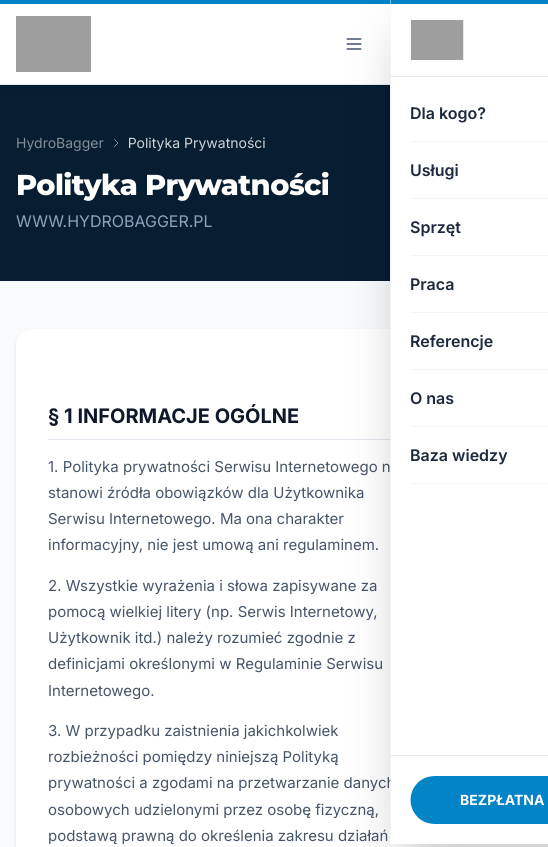
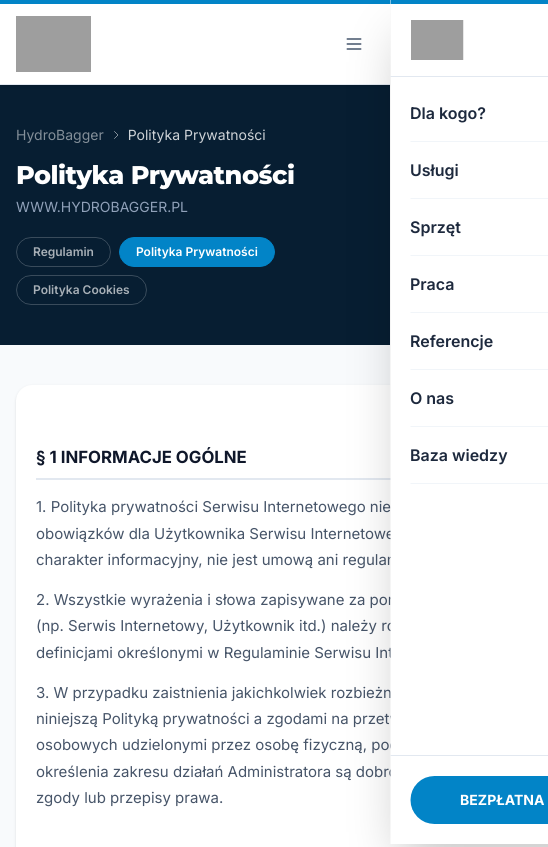
Before and after one commit to Creva-debug/HydroBagger, a Next.js app: page /polityka-prywatnosci in a window 390 px wide. Shown: the top 847 px of the page, 548 px wide, since content can reach past the window. Built offline with nearby package versions, Linux system fonts and the light colour scheme; grey boxes are pictures that could not be loaded.

Commit message:
Update legal documents and styles for improved clarity and responsiveness. Adjust font sizes and add links in PolitykaCookies and PolitykaPrywatnosci for better navigation. Enhance layout in LegalPage for a more cohesive user experience.

```diff
--- a/src/app/globals.css
+++ b/src/app/globals.css
@@ -249,16 +249,17 @@ body {
 .mega-link:hover .mega-link-dot { opacity: 1; }
 
 /* Legal document prose */
-.legal-content h2 { font-size: 1.25rem; font-weight: 700; color: #0f172a; margin-top: 2.5rem; margin-bottom: 0.875rem; padding-bottom: 0.5rem; border-bottom: 1px solid #e2e8f0; }
-.legal-content h3 { font-size: 1rem; font-weight: 700; color: #1e293b; margin-top: 1.75rem; margin-bottom: 0.5rem; }
+.legal-content h2 { font-size: clamp(1.05rem, 2.5vw, 1.25rem); font-weight: 700; color: #0f172a; margin-top: 2.5rem; margin-bottom: 0.875rem; padding-bottom: 0.5rem; border-bottom: 2px solid #e2e8f0; }
+.legal-content h3 { font-size: clamp(0.9375rem, 2vw, 1rem); font-weight: 700; color: #1e293b; margin-top: 1.75rem; margin-bottom: 0.5rem; }
 .legal-content h4 { font-size: 0.9375rem; font-weight: 600; color: #334155; margin-top: 1.25rem; margin-bottom: 0.375rem; }
 .legal-content p { font-size: 0.9375rem; line-height: 1.75; color: #475569; margin-bottom: 0.875rem; }
 .legal-content ul, .legal-content ol { padding-left: 1.5rem; margin-bottom: 0.875rem; }
 .legal-content li { font-size: 0.9375rem; line-height: 1.7; color: #475569; margin-bottom: 0.25rem; }
 .legal-content strong { color: #1e293b; font-weight: 600; }
 .legal-content a { color: var(--hb-water); text-decoration: underline; }
-.legal-content table { width: 100%; border-collapse: collapse; font-size: 0.875rem; margin-bottom: 1.25rem; }
-.legal-content th { background: #f1f5f9; font-weight: 700; color: #1e293b; padding: 0.625rem 0.75rem; border: 1px solid #e2e8f0; text-align: left; }
+.legal-content .table-wrap { overflow-x: auto; -webkit-overflow-scrolling: touch; margin-bottom: 1.25rem; border-radius: 0.5rem; }
+.legal-content table { width: 100%; border-collapse: collapse; font-size: 0.875rem; min-width: 480px; }
+.legal-content th { background: #f1f5f9; font-weight: 700; color: #1e293b; padding: 0.625rem 0.75rem; border: 1px solid #e2e8f0; text-align: left; white-space: nowrap; }
 .legal-content td { padding: 0.625rem 0.75rem; border: 1px solid #e2e8f0; color: #475569; vertical-align: top; }
 .legal-content tr:nth-child(even) td { background: #f8fafc; }
 
--- a/src/app/polityka-cookies/page.tsx
+++ b/src/app/polityka-cookies/page.tsx
@@ -20,7 +20,7 @@ export default function CiasteczkaCookiesPage() {
         <li>w jaki sposób i do jakich celów wykorzystujemy dane,</li>
         <li>przez jaki czas przechowujemy informacje zawarte w cookies.</li>
       </ul>
-      <p>Polityka cookies Serwisu Internetowego www.hydrobagger.pl nie stanowi źródła obowiązków dla Użytkownika. Ma ona charakter wyłącznie informacyjny, nie jest umową ani regulaminem. We wszelkich kwestiach nieuregulowanych Polityką Cookies, znajduje zastosowanie Polityka Prywatności i/lub Regulamin Serwisu Internetowego.</p>
+      <p>Polityka cookies Serwisu Internetowego www.hydrobagger.pl nie stanowi źródła obowiązków dla Użytkownika. Ma ona charakter wyłącznie informacyjny, nie jest umową ani regulaminem. We wszelkich kwestiach nieuregulowanych Polityką Cookies, znajduje zastosowanie <a href="/polityka-prywatnosci">Polityka Prywatności</a> i/lub <a href="/regulamin">Regulamin Serwisu Internetowego</a>.</p>
       <p><strong>Dane kontaktowe:</strong> Leszek Białasik działający pod firmą Firma Usługowo Handlowa DIUNA Leszek Białasik z siedzibą w Międzychodzie przy ul. 17 Stycznia 5/1, 64-400 Międzychód, NIP: 5951211839, REGON: 634229921, adres mailowy: kontakt@hydrobagger.pl.</p>
 
       <h3>1. Czy nasza Strona Internetowa korzysta z cookies?</h3>
--- a/src/app/polityka-prywatnosci/page.tsx
+++ b/src/app/polityka-prywatnosci/page.tsx
@@ -37,6 +37,7 @@ export default function PolitykaPrywatnosciPage() {
       <p>6. Podanie danych osobowych przez Użytkownika jest dobrowolne, lecz niezbędne w celu skorzystania z określonych funkcjonalności Serwisu Internetowego (np. formularzy kontaktowych).</p>
 
       <p><strong>8. Cele i podstawy prawne przetwarzania danych osobowych:</strong></p>
+      <div className="table-wrap">
       <table>
         <thead>
           <tr>
@@ -78,6 +79,7 @@ export default function PolitykaPrywatnosciPage() {
           </tr>
         </tbody>
       </table>
+      </div>
 
       <p>10. <strong>Kontakt e-mailowy, formularz kontaktowy.</strong> Kontaktując się z nami za pośrednictwem poczty elektronicznej, przekazujesz nam swój adres e-mail jako adres nadawcy wiadomości. Kontaktując się za pośrednictwem formularza konsultacyjnego przekazujesz nam swój adres e-mail, numer telefonu oraz treść wiadomości (w tym opis projektu). W formularzu dotyczącym m.in. aplikacji o pracę możesz dodatkowo podać imię i nazwisko. Podanie danych jest dobrowolne, ale niezbędne, by nawiązać z nami kontakt w wybranym celu.</p>
       <p>Twoje dane są w tym przypadku przetwarzane w celu kontaktu z Tobą, a podstawą przetwarzania jest art. 6 ust. 1 lit. a RODO (Twoja zgoda). Treść korespondencji może podlegać archiwizacji przez okres nie dłuższy niż 5 lat.</p>
@@ -94,10 +96,11 @@ export default function PolitykaPrywatnosciPage() {
         b) partnerom Administratora – dostawcom usług hostingu, oprogramowania, wsparcia marketingowego, usług prawnych i doradczych oraz księgowości;<br />
         c) podmiotom, z którymi współpracujemy – wyłącznie w postaci w pełni zanonimizowanej.
       </p>
-      <p>3. W ramach działalności marketingowej Administrator korzysta z usług podmiotów trzecich stosujących pliki cookies, piksele lub funkcjonalności zbliżone do cookies. Katalog tych podmiotów wskazany jest w Polityce Cookies.</p>
+      <p>3. W ramach działalności marketingowej Administrator korzysta z usług podmiotów trzecich stosujących pliki cookies, piksele lub funkcjonalności zbliżone do cookies. Katalog tych podmiotów wskazany jest w <a href="/polityka-cookies">Polityce Cookies</a>.</p>
 
       <h2>§ 6 ARCHIWIZACJA DANYCH OSOBOWYCH</h2>
       <p>1. Administrator będzie przechowywać dane osobowe Użytkowników tak długo, jak jest to niezbędne dla celów określonych w niniejszej Polityce prywatności i/lub w celu spełnienia ciążących na Administratorze obowiązków wynikających z przepisów prawa.</p>
+      <div className="table-wrap">
       <table>
         <thead>
           <tr>
@@ -128,6 +131,7 @@ export default function PolitykaPrywatnosciPage() {
           </tr>
         </tbody>
       </table>
+      </div>
       <p>3. W każdym przypadku dane osobowe będą przechowywane również wtedy, gdy przepisy prawa zobowiązują Administratora do ich przetwarzania lub gdy zachodzi potrzeba dochodzenia roszczeń. W zależności od zakresu danych i celów ich przetwarzania mogą być one przechowywane przez różny okres – w każdym przypadku decyduje dłuższy termin.</p>
 
       <h2>§ 7 UPRAWNIENIA, UZYSKIWANIE DOSTĘPU I AKTUALIZACJA DANYCH OSOBOWYCH</h2>
@@ -143,7 +147,7 @@ export default function PolitykaPrywatnosciPage() {
       <h2>§ 8 PRZETWARZANIE DANYCH OSOBOWYCH W SPOSÓB ZAUTOMATYZOWANY, POLITYKA COOKIES</h2>
       <p>1. Nasz Serwis Internetowy, podobnie jak niemal wszystkie inne strony internetowe, wykorzystuje pliki cookies, czyli ciasteczka. Polityka cookies dotyczy każdej osoby, która przegląda zasoby Serwisu Internetowego.</p>
       <p>2. Polityka cookies stanowi dokument będący integralną część niniejszej Polityki prywatności.</p>
-      <p>3. Wybrane pliki cookies przetwarzają Państwa dane osobowe. Przetwarzanie danych osobowych z plików cookies odbywa się w celach zapewnienia funkcjonowania Strony, dostosowania do preferencji Użytkownika i celach analitycznych. Podstawą prawną przetwarzania w celach reklamowych jest Państwa zgoda wyrażona podczas akceptacji cookies.</p>
+      <p>3. Wybrane pliki cookies przetwarzają Państwa dane osobowe. Przetwarzanie danych osobowych z plików cookies odbywa się w celach zapewnienia funkcjonowania Strony, dostosowania do preferencji Użytkownika i celach analitycznych. Podstawą prawną przetwarzania w celach reklamowych jest Państwa zgoda wyrażona podczas akceptacji cookies. Szczegółowe informacje zawiera <a href="/polityka-cookies">Polityka Cookies</a>.</p>
       <p>4. Strona Internetowa korzysta z profilowania. Dzięki cookies możliwe jest zapoznawanie się przez Administratora z preferencjami Użytkownika – np. poprzez analizę tego jak często odwiedza Stronę Internetową lub jakie treści przegląda. Analiza zachowań w Internecie pomaga lepiej zrozumieć zwyczaje i oczekiwania Użytkowników.</p>
 
       <h2>§ 9 ZMIANY POLITYKI PRYWATNOŚCI</h2>
--- a/src/app/regulamin/page.tsx
+++ b/src/app/regulamin/page.tsx
@@ -15,7 +15,7 @@ export default function RegulaminPage() {
         Żadnego pytania nie pozostawiamy bez odpowiedzi.
       </p>
       <p>
-        <strong>Tel:</strong> +48 504 026 045 &nbsp;|&nbsp; <strong>E-mail:</strong> kontakt@hydrobagger.pl<br />
+        <strong>Tel:</strong> +48 504 026 042 &nbsp;|&nbsp; <strong>E-mail:</strong> kontakt@hydrobagger.pl<br />
         Dane firmy: Firma Usługowo Handlowa DIUNA Leszek Białasik ul. 17 Stycznia 5/1, 64-400 Międzychód
       </p>
 
@@ -27,7 +27,7 @@ export default function RegulaminPage() {
       <p><strong>1.2.</strong> Serwis Internetowy jest prowadzony przez Leszka Białasika działającego pod firmą Firma Usługowo Handlowa DIUNA Leszek Białasik z siedzibą w Międzchodzie przy ul. 17 Stycznia 5/1, 64-400 Międzychód, NIP: 5951211839, REGON: 634229921 (dalej: Właściciel).</p>
       <p><strong>1.3.</strong> Kontakt ze Serwisem Internetowym jest możliwy:<br />
         <strong>a.</strong> pod adresem e-mail: kontakt@hydrobagger.pl<br />
-        <strong>b.</strong> pod numerem telefonu: +48 504 026 045 (call center czynne w godzinach: od 8 do 16, od poniedziałku do piątku, poza dniami ustawowo wolnymi od pracy);<br />
+        <strong>b.</strong> pod numerem telefonu: +48 504 026 042 (call center czynne w godzinach: od 8 do 16, od poniedziałku do piątku, poza dniami ustawowo wolnymi od pracy);<br />
         <strong>c.</strong> z wykorzystaniem adresu do korespondencji: Firma Usługowo Handlowa DIUNA Leszek Białasik z siedzibą w Międzchodzie przy ul. 17 Stycznia 5/1, 64-400 Międzychód;<br />
         <strong>d.</strong> za pomocą formularza kontaktowego dostępnego w Serwisie Internetowym.
       </p>
@@ -111,8 +111,8 @@ export default function RegulaminPage() {
 
       <h3>6. OCHRONA DANYCH OSOBOWYCH</h3>
       <p>Sprawdź, jak dbamy o Twoje dane osobowe.</p>
-      <p><strong>6.1.</strong> Zasady ochrony danych osobowych określa dokument „Polityka Prywatności".</p>
-      <p><strong>6.2.</strong> Zasady stosowania plików cookies na Stronie Internetowej określa dokument „Polityka Cookies".</p>
+      <p><strong>6.1.</strong> Zasady ochrony danych osobowych określa dokument <a href="/polityka-prywatnosci">„Polityka Prywatności"</a>.</p>
+      <p><strong>6.2.</strong> Zasady stosowania plików cookies na Stronie Internetowej określa dokument <a href="/polityka-cookies">„Polityka Cookies"</a>.</p>
 
       <h3>7. POSTANOWIENIA KOŃCOWE</h3>
       <p><strong>7.1.</strong> Regulamin w wersji 1.0. wchodzi w życie z dniem 11.07.2025 r.</p>
--- a/src/app/sprzet/koparki-plywajace/page.tsx
+++ b/src/app/sprzet/koparki-plywajace/page.tsx
@@ -67,8 +67,8 @@ export default function KoparkiPlywajacePage() {
           },
           {
             icon: <path strokeLinecap="round" strokeLinejoin="round" d="M9.813 15.904L9 18.75l-.813-2.846a4.5 4.5 0 00-3.09-3.09L2.25 12l2.846-.813a4.5 4.5 0 003.09-3.09L9 5.25l.813 2.846a4.5 4.5 0 003.09 3.09L15.75 12l-2.846.813a4.5 4.5 0 00-3.09 3.09z" />,
-            title: "Zero szkód w terenie",
-            body: "Niski nacisk – nie zapadamy się i nie rozjeżdżamy naturalnego podłoża ani brzegów.",
+            title: "Minimalne szkody w terenie",
+            body: "Niski nacisk na podłoże – minimalizujemy ingerencję w naturalne podłoże i brzegi, bez ich rozjeżdżania czy niszczenia.",
           },
           {
             icon: <path strokeLinecap="round" strokeLinejoin="round" d="M11.42 15.17L17.25 21A2.652 2.652 0 0021 17.25l-5.877-5.877M11.42 15.17l2.496-3.03c.317-.384.74-.626 1.208-.766M11.42 15.17l-4.655 5.653a2.548 2.548 0 11-3.586-3.586l6.837-5.63m5.108-.233c.55-.164 1.163-.188 1.743-.14a4.5 4.5 0 004.486-6.336l-3.276 3.277a3.004 3.004 0 01-2.25-2.25l3.276-3.276a4.5 4.5 0 00-6.336 4.486c.091 1.076-.071 2.264-.904 2.95l-.102.085m-1.745 1.437L5.909 7.5H4.5L2.25 3.75l1.5-1.5L7.5 4.5v1.409l4.26 4.26m-1.745 1.437l1.745-1.437m6.615 8.206L15.75 15.75M4.867 19.125h.008v.008h-.008v-.008z" />,
--- a/src/app/uslugi/UsługiTemplate.tsx
+++ b/src/app/uslugi/UsługiTemplate.tsx
@@ -143,7 +143,7 @@ export function UsługiTemplate({
                 <div className="relative flex h-14 w-14 items-center justify-center rounded-2xl text-xl font-black text-white shadow-md" style={{ background: "linear-gradient(135deg, var(--hb-water), #0369a1)" }}>
                   {step.n}
                 </div>
-                <h3 className="text-lg font-bold text-slate-900 sm:text-base">{step.title}</h3>
+                <h3 className="text-xl font-bold text-slate-900 sm:text-base">{step.title}</h3>
                 <p className="text-base leading-relaxed text-slate-500 sm:text-sm">{step.body}</p>
               </div>
             ))}
--- a/src/components/LegalPage.tsx
+++ b/src/components/LegalPage.tsx
@@ -19,25 +19,43 @@ export function LegalPage({
   return (
     <>
       {/* HEADER */}
-      <section style={{ background: "var(--hb-navy)" }} className="py-12 lg:py-16">
+      <section style={{ background: "var(--hb-navy)" }} className="py-10 lg:py-16">
         <div className="mx-auto max-w-7xl px-4 sm:px-6 lg:px-8">
           <nav className="mb-4 flex flex-wrap items-center gap-1.5 text-sm text-white/50">
             <Link href="/" className="transition-colors hover:text-white">HydroBagger</Link>
             <svg className="h-3 w-3 shrink-0" fill="none" viewBox="0 0 24 24" stroke="currentColor" strokeWidth={2}><path strokeLinecap="round" strokeLinejoin="round" d="M9 5l7 7-7 7" /></svg>
             <span className="text-white/80">{title}</span>
           </nav>
-          <h1 className="display-heading text-white" style={{ fontSize: "clamp(1.8rem,3.5vw,2.8rem)" }}>{title}</h1>
-          {subtitle && <p className="mt-2 text-slate-400">{subtitle}</p>}
+          <h1 className="display-heading text-white" style={{ fontSize: "clamp(1.6rem,3.5vw,2.8rem)" }}>{title}</h1>
+          {subtitle && <p className="mt-2 text-sm text-slate-400">{subtitle}</p>}
+
+          {/* Szybkie linki – widoczne pod nagłówkiem na wszystkich ekranach */}
+          <div className="mt-5 flex flex-wrap gap-2">
+            {LEGAL_LINKS.map((l) => (
+              <Link
+                key={l.href}
+                href={l.href}
+                className="rounded-full border px-4 py-1.5 text-xs font-semibold transition-colors"
+                style={
+                  title === l.label
+                    ? { background: "var(--hb-water)", borderColor: "var(--hb-water)", color: "#fff" }
+                    : { borderColor: "rgba(255,255,255,0.2)", color: "rgba(255,255,255,0.65)" }
+                }
+              >
+                {l.label}
+              </Link>
+            ))}
+          </div>
         </div>
       </section>
 
       {/* CONTENT */}
-      <div className="bg-slate-50 py-12 lg:py-16">
+      <div className="bg-slate-50 py-10 lg:py-16">
         <div className="mx-auto max-w-7xl px-4 sm:px-6 lg:px-8">
           <div className="grid gap-8 lg:grid-cols-[1fr,288px] lg:items-start">
 
             {/* Main article */}
-            <article className="legal-content rounded-2xl bg-white p-8 shadow-sm lg:p-10">
+            <article className="legal-content rounded-2xl bg-white p-5 shadow-sm sm:p-8 lg:p-10">
               {children}
             </article>
 
@@ -45,7 +63,7 @@ export function LegalPage({
             <aside className="space-y-5 lg:sticky lg:top-24">
               {/* Contact card */}
               <div className="rounded-2xl bg-white p-6 shadow-sm" style={{ border: "1px solid #e2e8f0" }}>
-                <h3 className="mb-4 font-bold text-slate-900">Bezpośredni kontakt</h3>
+                <h3 className="mb-4 text-sm font-bold text-slate-900">Bezpośredni kontakt</h3>
                 <div className="space-y-3">
                   <a href="mailto:kontakt@hydrobagger.pl" className="flex items-center gap-2.5 text-sm text-slate-600 transition-colors hover:text-[#0284c7]">
                     <svg className="h-4 w-4 shrink-0 text-[#0284c7]" fill="none" viewBox="0 0 24 24" stroke="currentColor" strokeWidth={1.5}><path strokeLinecap="round" strokeLinejoin="round" d="M21.75 6.75v10.5a2.25 2.25 0 01-2.25 2.25h-15a2.25 2.25 0 01-2.25-2.25V6.75m19.5 0A2.25 2.25 0 0019.5 4.5h-15a2.25 2.25 0 00-2.25 2.25m19.5 0v.243a2.25 2.25 0 01-1.07 1.916l-7.5 4.615a2.25 2.25 0 01-2.36 0L3.32 8.91a2.25 2.25 0 01-1.07-1.916V6.75" /></svg>
@@ -56,11 +74,16 @@ export function LegalPage({
                     +48 504 026 042
                   </a>
                 </div>
-                <div className="mt-5">
-                  <p className="mb-1.5 text-xs text-slate-500">Firma Usługowo Handlowa DIUNA<br />Leszek Białasik<br />ul. 17 Stycznia 5/1, 64-400 Międzychód<br />NIP: 5951211839</p>
+                <div className="mt-4 border-t border-slate-100 pt-4">
+                  <p className="text-xs leading-relaxed text-slate-500">
+                    Firma Usługowo Handlowa DIUNA<br />
+                    Leszek Białasik<br />
+                    ul. 17 Stycznia 5/1, 64-400 Międzychód<br />
+                    NIP: 5951211839
+                  </p>
                 </div>
-                <div className="mt-5">
-                  <Link href="/darmowa-konsultacja" className="btn-pulse flex w-full items-center justify-center gap-2 rounded-full py-3 text-sm font-bold text-white" style={{ background: "var(--hb-water)" }}>
+                <div className="mt-4">
+                  <Link href="/darmowa-konsultacja" className="btn-pulse inline-flex items-center gap-2 rounded-full px-6 py-2.5 text-sm font-bold text-white" style={{ background: "var(--hb-water)" }}>
                     Bezpłatna konsultacja
                     <svg className="h-4 w-4" fill="none" viewBox="0 0 24 24" stroke="currentColor" strokeWidth={2.5}><path strokeLinecap="round" strokeLinejoin="round" d="M9 5l7 7-7 7" /></svg>
                   </Link>
@@ -70,10 +93,14 @@ export function LegalPage({
               {/* Legal nav */}
               <div className="rounded-2xl bg-white p-6 shadow-sm" style={{ border: "1px solid #e2e8f0" }}>
                 <h3 className="mb-3 text-sm font-bold text-slate-900">Dokumenty prawne</h3>
-                <ul className="space-y-2">
+                <ul className="space-y-1">
                   {LEGAL_LINKS.map((l) => (
                     <li key={l.href}>
-                      <Link href={l.href} className="flex items-center gap-2 rounded-lg px-3 py-2 text-sm text-slate-600 transition-colors hover:bg-slate-50 hover:text-[#0284c7]">
+                      <Link
+                        href={l.href}
+                        className="flex items-center gap-2 rounded-lg px-3 py-2 text-sm transition-colors hover:bg-slate-50 hover:text-[#0284c7]"
+                        style={title === l.label ? { color: "var(--hb-water)", fontWeight: 600 } : { color: "#475569" }}
+                      >
                         <svg className="h-3.5 w-3.5 shrink-0" fill="none" viewBox="0 0 24 24" stroke="currentColor" strokeWidth={2}><path strokeLinecap="round" strokeLinejoin="round" d="M9 12h6m-6 4h6m2 5H7a2 2 0 01-2-2V5a2 2 0 012-2h5.586a1 1 0 01.707.293l5.414 5.414a1 1 0 01.293.707V19a2 2 0 01-2 2z" /></svg>
                         {l.label}
                       </Link>
```
